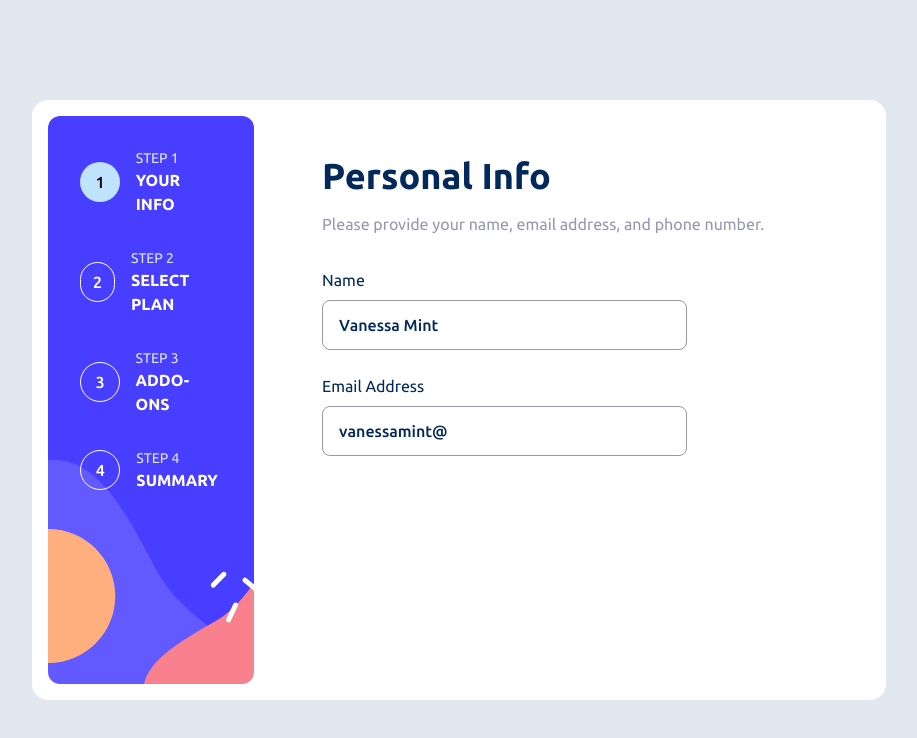
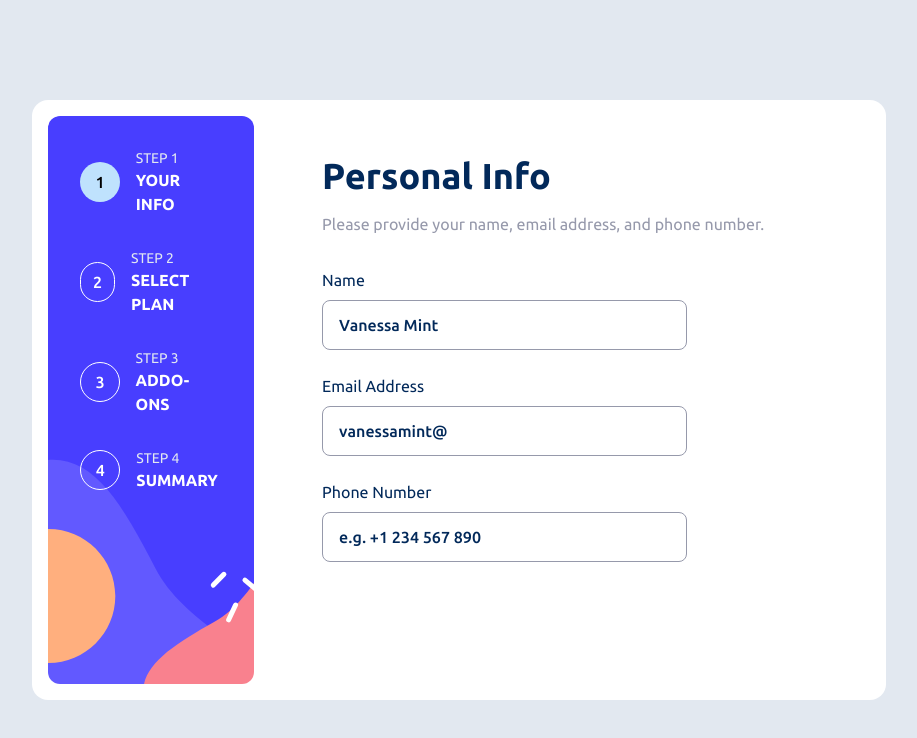
Before and after one commit to ProgrammerKelliton/multi_step_form, a Next.js app: page / in a window 1280 px wide. Shown: the top 738 px of the page, without its empty margins (181-1098 px from the left). Built offline with nearby package versions, Linux system fonts and the light colour scheme.

Commit message:
Adicinando contexto global

```diff
--- a/src/app/globals.css
+++ b/src/app/globals.css
@@ -6,3 +6,13 @@
   padding: 0;
   margin: 0;
 }
+
+input[type=number]::-webkit-inner-spin-button {
+  -webkit-appearance: none;
+
+}
+input[type=number] {
+ -moz-appearance: textfield;
+ appearance: textfield;
+
+}
--- a/src/components/organisms/container/container.tsx
+++ b/src/components/organisms/container/container.tsx
@@ -1,10 +1,36 @@
+"use client";
+
 // Types
+import { GlobalContext } from "@/context/global";
 import { ContainerProps } from "@/types/container.types";
+import { useState } from "react";
 
 export default function Container({ children }: ContainerProps) {
+  const [step, setStep] = useState<number>(0);
+  const [name, setName] = useState<string>("");
+  const [email, setEmail] = useState<string>("");
+  const [phoneNumber, setPhoneNumber] = useState<string>("");
+
   return (
-    <div className="bg-white w-2/3 h-3/4 rounded-2xl shadow-slate-100 p-4 flex justify-between">
-      {children}
-    </div>
+    <GlobalContext.Provider
+      value={{
+        step: {
+          number: step,
+          setStep,
+        },
+        user: {
+          name,
+          setName,
+          email,
+          setEmail,
+          phoneNumber,
+          setPhoneNumber,
+        },
+      }}
+    >
+      <div className="bg-white w-2/3 h-3/4 rounded-2xl shadow-slate-100 p-4 flex justify-between">
+        {children}
+      </div>
+    </GlobalContext.Provider>
   );
 }
--- a/src/components/organisms/form/form.tsx
+++ b/src/components/organisms/form/form.tsx
@@ -1,20 +1,45 @@
 // Components
 import Input from "@/components/molecules/input/input";
+import { GlobalContext } from "@/context/global";
 
 // Hook
 import UseVerifyEmail from "@/hooks/useVerifyEmail";
 
+// Context
+import { useContext } from "react";
+
 export default function Form() {
+  const { user } = useContext(GlobalContext);
+
   return (
     <form className="w-2/3 flex flex-col gap-6">
-      <Input name="Name" placeholder="Vanessa Mint" type="text" />
+      <Input
+        name="Name"
+        onChange={({ target }) => target.value && user.setName(target.value)}
+        placeholder="Vanessa Mint"
+        type="text"
+      />
+
       <Input
         name="Email Address"
         messageError="This email already exists"
         placeholder="vanessamint@"
         required
         type="email"
-        onChange={(event) => UseVerifyEmail({ email: event.target.value })}
+        onChange={({ target }) =>
+          user.setEmail(UseVerifyEmail({ email: target.value }))
+        }
+      />
+
+      <Input
+        name="Phone Number"
+        messageError="This email already exists"
+        placeholder="e.g. +1 234 567 890"
+        required
+        type="number"
+        onChange={({ target }) =>
+          target.value && user.setPhoneNumber(target.value)
+        }
       />
     </form>
   );
--- /dev/null
+++ b/src/context/global.tsx
@@ -0,0 +1,20 @@
+// Types
+import { GlobalContextState } from "@/types/context.types";
+
+// React
+import { createContext } from "react";
+
+export const GlobalContext = createContext<GlobalContextState>({
+  step: {
+    number: 1,
+    setStep: () => {},
+  },
+  user: {
+    email: "",
+    setEmail: () => {},
+    name: "",
+    setName: () => {},
+    phoneNumber: "",
+    setPhoneNumber: () => {},
+  },
+});
--- a/src/hooks/useVerifyEmail.ts
+++ b/src/hooks/useVerifyEmail.ts
@@ -5,9 +5,12 @@ import GlobalErros from "@/erros/globalErros";
 import { UseVerifyEmailProps } from "@/types/useVerifyEmail.types";
 
 export default function UseVerifyEmail({ email }: UseVerifyEmailProps) {
-  // todo: Add verification email
+  // todo: Find the user with this email
   if (email.trim() !== "" && email === "kelliton@gmail.com") {
-    return true;
+    return email;
+  }
+  if (email.trim() === "") {
+    return email;
   } else {
     throw GlobalErros({ messageError: "This email already exists" });
   }
```
Also changed, not shown: src/types/context.types.tsx (added, +17 -0 lines).
